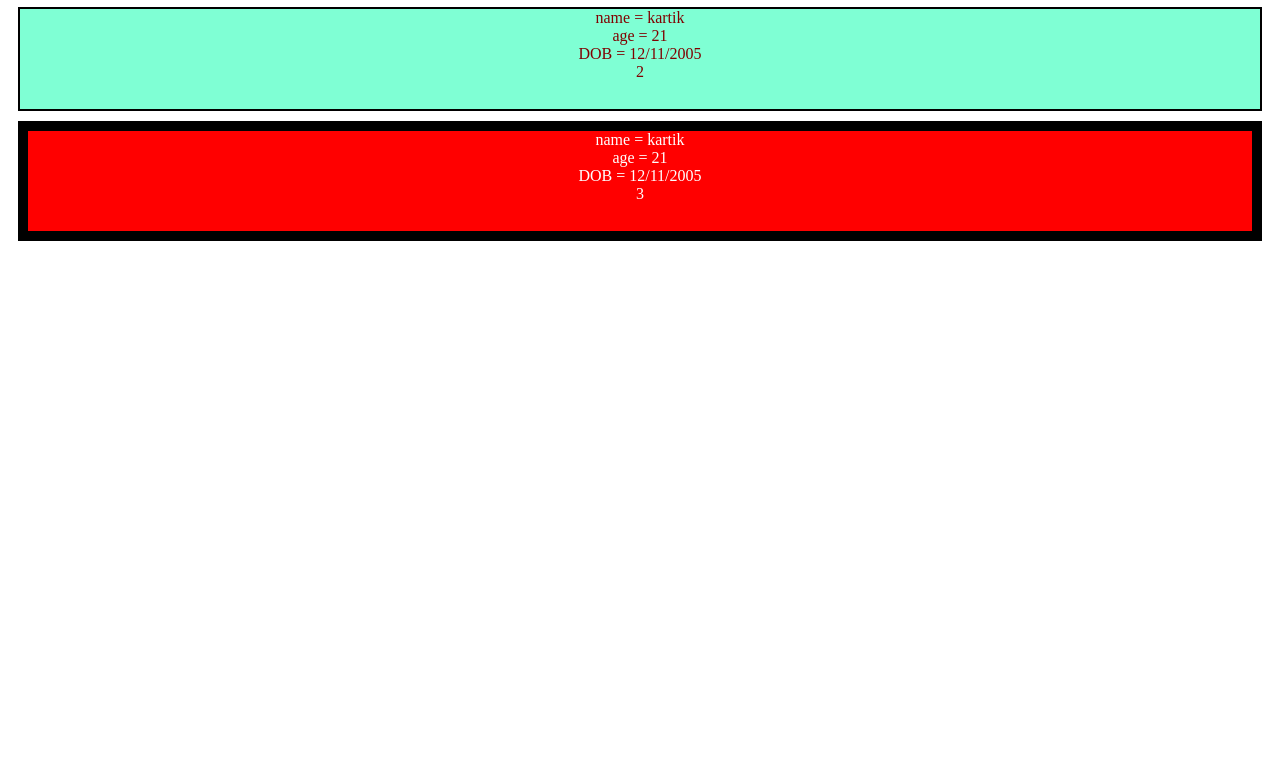
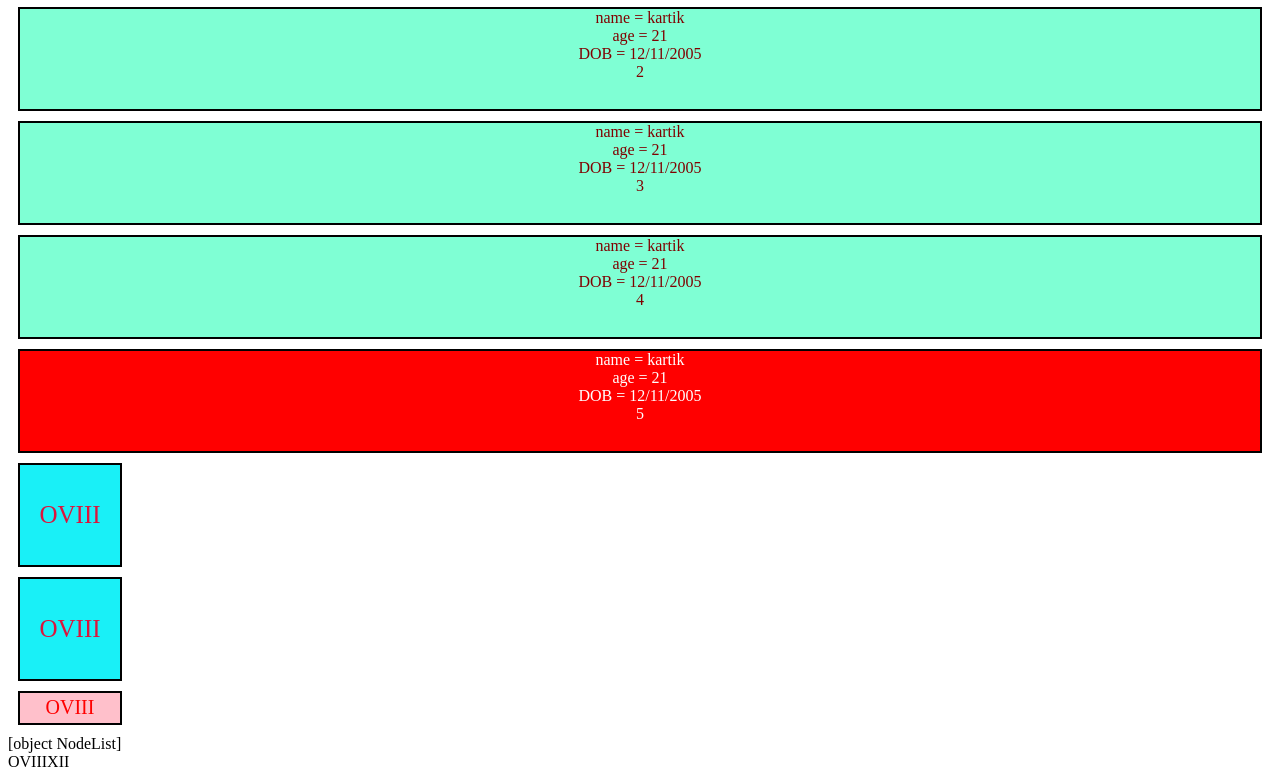
Before and after one commit to kartikkamble481/dom_js, a plain HTML site: page index.html in a window 1280 px wide. Shown: the part 1784-2563 px from the top of the page. Before the commit the page ends 2035 px from the top, so only its background shows below. Drawn offline with Linux system fonts and the light colour scheme.

Commit message:
added pracice

```diff
--- a/index.html
+++ b/index.html
@@ -55,20 +55,29 @@
 <div class="info">
     kartik kamble
 </div>
-<!--
+
 <div class="info">
     kartik kamble
-</div> -->
+</div>
 
-<!-- <div class="info">
+ <div class="info">
     kartik kamble
-</div> -->
+</div>
 
 
+<div class="cube">
+    0812
+</div>
 
+<div class="cube">
+    0812
+</div>
 
-<!--
-<div>OVIIIXII</div> ! -->
+<div class="cube">
+    0812
+</div>
+
+<div>OVIIIXII</div>
     <script src="script.js">
 
     </script>
--- a/script.js
+++ b/script.js
@@ -1,4 +1,3 @@
-
 let h2 = document.querySelector("h2");
 
 console.log(h2);
@@ -7,16 +6,14 @@ h2.innerText = h2.innerText + "from apna collage ..!";
 
 console.log(h2.innertext);
 
-
 let divs = document.querySelectorAll(".box");
 
-console.log(divs[0], divs[1],divs[2]);
+console.log(divs[0], divs[1], divs[2]);
 
-for(div of divs) {
-    div.innerText = "OVIIIXII";
-    div++;
+for (diva of divs) {
+  diva.innerText = "OVIIIXII";
+  diva++;
 }
-
 
 // divs[0].innerText = "hii";
 // divs[1].innerText = "hii";
@@ -24,42 +21,62 @@ for(div of divs) {
 
 console.log(divs);
 
-
-
 let lovecode = document.querySelectorAll(".love");
-
 
 console.log(lovecode[0]);
 
-for(love of lovecode){
+for (love of lovecode) {
   love.innerText = "KARTYAA + KRITII = OVIIIXII Forever";
   love++;
 }
 
-
 console.log(lovecode);
-
 
 let boxs = document.querySelectorAll(".box1");
 
-for(box of boxs) {
-    box.innerText = "hey babe";
-    box++;
+for (boxa of boxs) {
+  boxa.innerText = "hey babe";
+  boxa++;
 }
 
 console.log(boxs);
 
-
 let infos = document.querySelectorAll(".info");
 let idx = 1;
-for(info of infos ){
+for (info of infos) {
   info.innerText = `name = kartik\n age = 21\n DOB = 12/11/2005\n ${idx} `;
   idx++;
-
 }
 
 info.style.backgroundColor = "red";
 info.style.color = "white";
-    info.style.border = "10px solid black";
+info.style.border = "2px solid black";
 
 console.log(info);
+
+let cubes = document.querySelectorAll(".cube");
+let index = 1;
+console.log(cubes);
+
+for (cube of cubes) {
+  cube.innerText = "OVIII";
+  index++;
+}
+
+cube.style.backgroundColor = "brown";
+cube.style.color = "white";
+cube.style.fontSize = "20px";
+cube.style.border = "2px solid black";
+
+console.log(cube);
+
+let div = document.querySelector("cube");
+
+cube.after(boxs);
+cube.style.color = "red";
+cube.style.height = "30px";
+cube.style.backgroundColor = "pink";
+
+console.log(cube);
+
+// let dox = document.createElement("div");
--- a/style.css
+++ b/style.css
@@ -75,3 +75,16 @@ div{
     border:2px solid black;
     margin:10px;
 }
+
+.cube{
+    height:100px;
+    width:100px;
+    color:crimson;
+    background-color:rgb(25, 240, 247);
+    margin:10px;
+    border:2px solid black;
+    text-align:center;
+    align-items: center;
+    align-content:center;
+    font-size:25px;
+}
```
Lines whose indentation alone changed are shown as unchanged.
